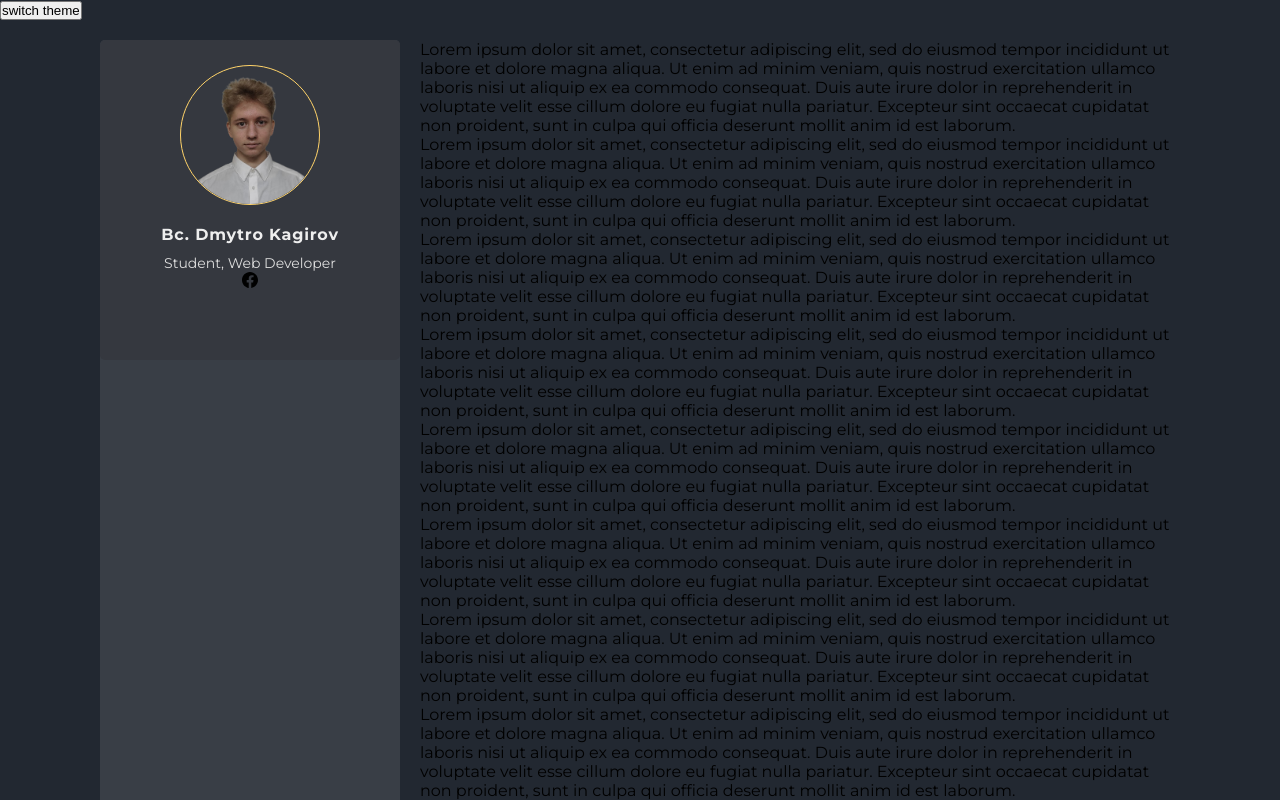
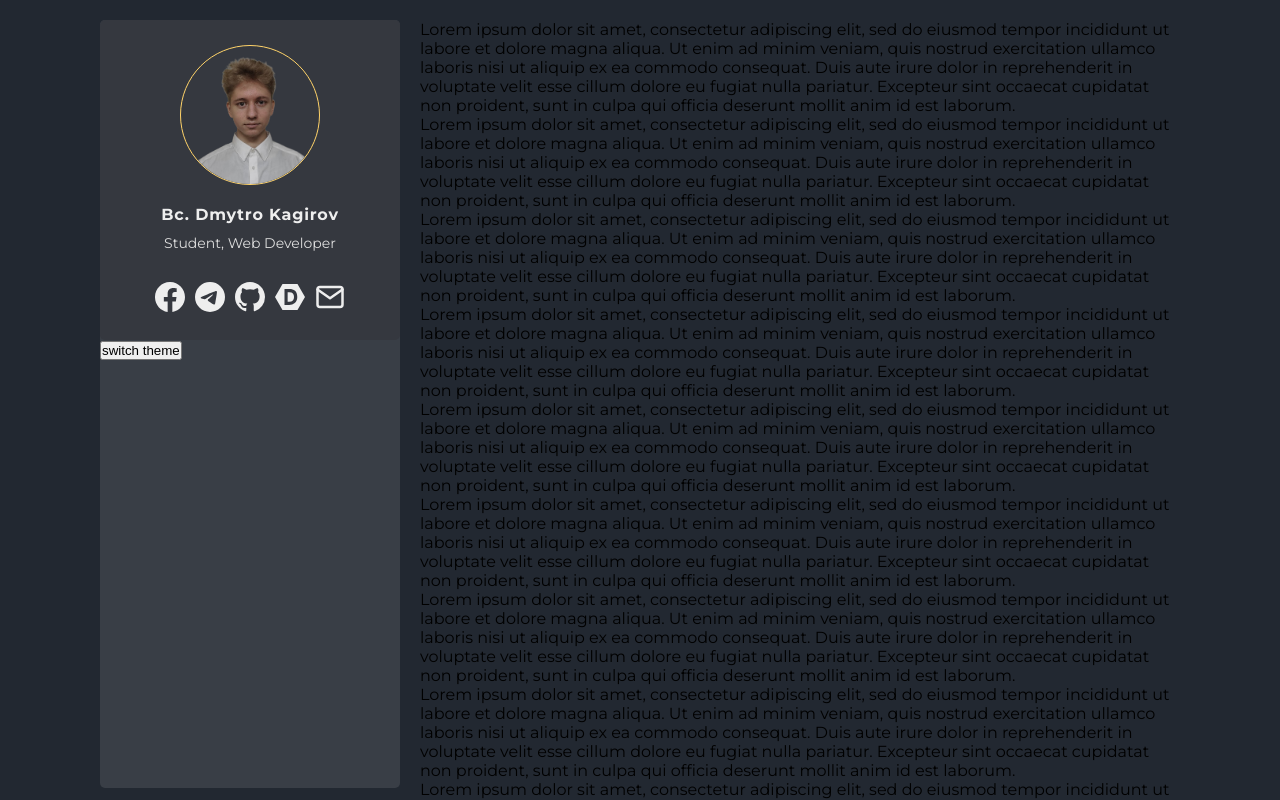
Before and after one commit to Dmytro27Ind/web-cv, a React (Create React App) app: page / in a window 1280 px wide. Shown: the top 800 px of the page. Built offline with nearby package versions, Linux system fonts and the light colour scheme.

Commit message:
sidebar header ended

```diff
--- a/src/App.js
+++ b/src/App.js
@@ -1,17 +1,14 @@
 import React from "react";
-import { useDispatch, useSelector } from "react-redux/es/exports";
+import { useSelector } from "react-redux/es/exports";
 import Main from "./components/Main";
 import Sidebar from "./components/Sidebar";
 import "./styles/App.scss"
-import allActions from "./store/actions"
 
 function App() {
-  const dispatch = useDispatch()
   const theme = useSelector(state => state.theme.theme)
 
   return (
     <div className="app" data-theme={theme}>
-      <button onClick={() => dispatch(allActions.switchTheme())}>switch theme</button>
       <div className="wrapper">
         <Sidebar/>
         <Main/>
--- a/src/components/Sidebar.jsx
+++ b/src/components/Sidebar.jsx
@@ -1,18 +1,27 @@
 import React from 'react'
+import { useDispatch } from "react-redux/es/exports";
 import "../styles/Sidebar.css"
-import { BsFacebook } from 'react-icons/bs';
-import themeVariables from '../styles/theme-variables.module.scss'
+import allActions from "../store/actions"
+import ContactIcon from './UI/contactIcon/ContactIcon';
 
 function Sidebar() {
-  // console.log(themeVariables);
+  const dispatch = useDispatch()
+
   return (
     <div className="sidebar">
         <div className="sidebar__header">
             <img className="sidebar__ava" alt="ava" src={require("../assets/photo.png")}/>
             <h1>Bc. Dmytro Kagirov</h1>
             <h2>Student, Web Developer</h2>
-            <BsFacebook color={themeVariables["light-grey"]}/>
+            <div className='sidebar__contacts'>
+              <ContactIcon link='https://www.facebook.com/dmytro.kagirov.1' name="facebook"/>
+              <ContactIcon link='https://t.me/lyn10i' name="telegram"/>
+              <ContactIcon link='https://github.com/Dmytro27Ind' name="github"/>
+              <ContactIcon link='https://devpost.com/dmytro27kagirov' name="devpost"/>
+              <ContactIcon link='mailto:dmytro27kagirov@gmail.com' name="gmail"/>
+            </div>
         </div>
+        <button onClick={() => dispatch(allActions.switchTheme())}>switch theme</button>
     </div>
   )
 }
--- /dev/null
+++ b/src/components/UI/contactIcon/ContactIcon.jsx
@@ -0,0 +1,39 @@
+import React, { useEffect, useState } from 'react'
+import { BsFacebook, BsTelegram, BsGithub } from 'react-icons/bs';
+import { SiDevpost } from 'react-icons/si'
+import { FiMail } from 'react-icons/fi'
+import cl from './ContactIcon.module.css'
+
+function ContactIcon({link, name}) {
+    let [icon, setIcon] = useState('')
+
+    useEffect(() => {
+        switch (name) {
+            case 'facebook':
+                setIcon(<BsFacebook className={cl["contact__icon"]}/>)
+                break;
+            case 'telegram':
+                setIcon(<BsTelegram className={cl["contact__icon"]}/>)
+                break;
+            case 'github':
+                setIcon(<BsGithub className={cl["contact__icon"]}/>)
+                break;
+            case 'devpost':
+                setIcon(<SiDevpost className={cl["contact__icon"]}/>)
+                break;
+            case 'gmail':
+                setIcon(<FiMail className={cl["contact__icon"]}/>)
+                break;
+            default:
+                setIcon('')
+        }
+    }, [name])
+
+    return (
+        <a href={link} target="_blank" rel="noreferrer">
+            {icon}
+        </a>
+    )
+}
+
+export default ContactIcon
--- /dev/null
+++ b/src/components/UI/contactIcon/ContactIcon.module.css
@@ -0,0 +1,10 @@
+
+.contact__icon {
+    color: var(--text-primary);
+    height: 30px;
+    width: 30px;
+}
+
+.contact__icon:hover {
+    color: var(--accent);
+}
--- a/src/styles/Sidebar.css
+++ b/src/styles/Sidebar.css
@@ -14,6 +14,12 @@
     display: flex;
     flex-direction: column;
     align-items: center;
+}
+
+.sidebar__contacts {
+    display: flex;
+    gap: 10px;
+    margin-top: 30px;
 }
 
 .sidebar__ava {
--- a/src/styles/theme-variables.module.scss
+++ b/src/styles/theme-variables.module.scss
@@ -20,7 +20,7 @@ $yellow: #FFD369;
     --comp-bg-1: #{$light-grey-2};
     --comp-bg-2: #{$grey-2};
     --accent: #{$yellow};
-    --text-primary: #{$light-grey};
+    --text-primary: #{$dark-grey};
     --text-secondary: #{$light-grey-2};
 }
 
```
